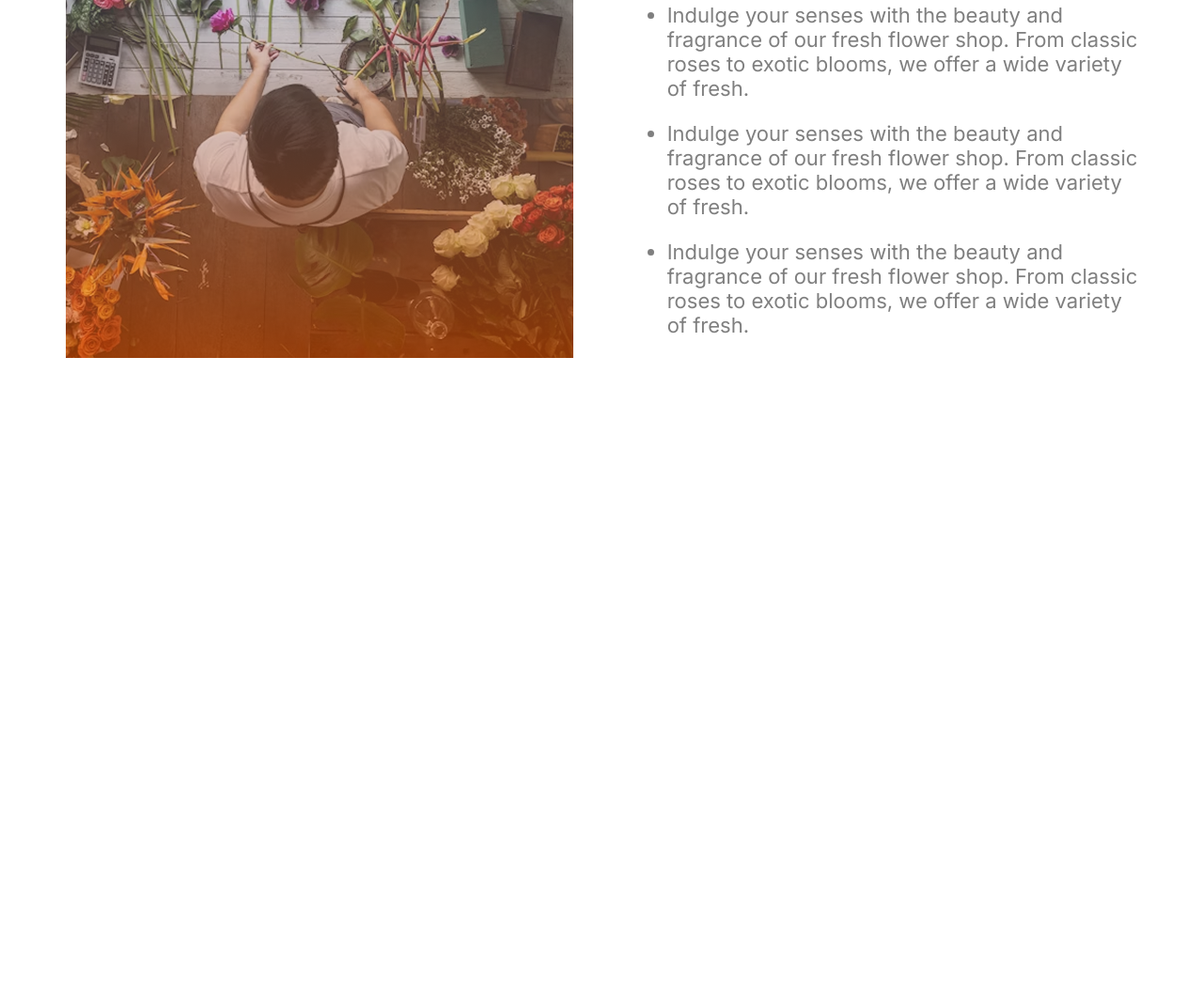
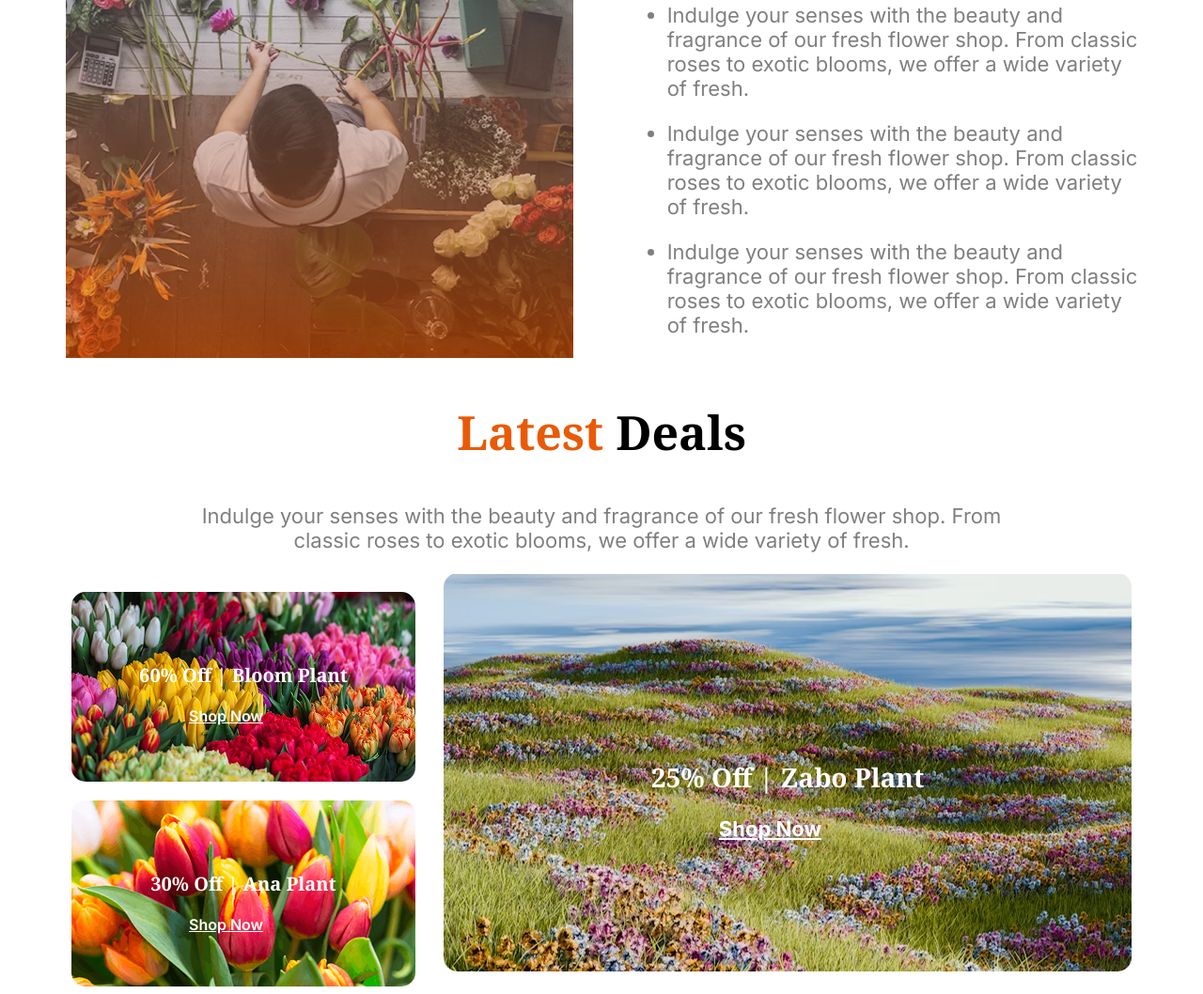
Before and after one commit to mumin-22-dev/Assignment-02, a plain HTML site: page index.html in a window 1280 px wide. Shown: the part 2449-3507 px from the top of the page at 94% size. Before the commit the page ends 2842 px from the top, so only its background shows below. Drawn offline with Linux system fonts and the light colour scheme.

Commit message:
my fourth commit

```diff
--- a/index.html
+++ b/index.html
@@ -131,7 +131,7 @@
         </div>
        </section>
 
-       <section>
+     <section>
         <div class="festun">
             <div><img class="festun-img" src="./images/flower-store.png" alt=""></div>
             <div>
@@ -146,6 +146,27 @@
             </div>
         </div>
        </section>
+
+       <section>
+        <h2 class="last-titel noto-serif"><span class="orange">Latest</span> <span class="black"> Deals</span></h2>
+        <p class="last-text   inter gray">Indulge your senses with the beauty and fragrance of our fresh flower shop. From <br>classic roses to exotic blooms, we offer a wide variety of fresh.</p>
+        <div class="last-token">
+            <div>
+                <div class="last-token-one">
+                    <h3 class="last-token-titel noto-serif">60% Off | Bloom Plant</h3>
+                    <a class="last-token-ankor  inter" href="Shop Now">Shop Now</a>
+                </div>
+                <div class="last-token-two">
+                    <h3 class="last-token-titel noto-serif">30% Off | Ana  Plant</h3>
+                     <a class="last-token-ankor inter" href="Shop Now">Shop Now</a>
+                </div>
+            </div>
+            <div class="last-token-three">
+                <h2 class="last-token-titel-zabo noto-serif">25% Off | Zabo Plant</h2>
+                <a class="last-token-ankor-zabo  inter" href="Shop Now">Shop Now</a>
+            </div>
+        </div>
+       </section>
     </main>
     <footer></footer>
 </body>
--- a/styles/style.css
+++ b/styles/style.css
@@ -179,6 +179,83 @@ font-weight: 400;
 }
 
 
+/* last section styles */
+
+.last-titel{
+  text-align: center;
+  font-size: 50px;
+font-weight: 700;
+}
+
+.last-text{
+ font-size: 22px;
+font-weight: 400;
+text-align: center;
+}
+
+/* last token styles */
+
+.last-token{
+  display: flex;
+  gap: 30px;
+  justify-content: center;
+}
+
+.last-token-one{
+width: 366px;
+height: 202px;
+background-image: url(../images/deal-bloom.png);
+border-radius: 15px;
+
+}
+.last-token-two{
+width: 366px;
+height: 198px;
+background-image: url(../images/deal-ana.png);
+border-radius: 15px;
+
+}
+
+
+.last-token-titel{
+color: white;
+font-size: 20px;
+font-weight: 700;
+text-align: center;
+padding-top: 75px;
+}
+.last-token-ankor{
+color: white;
+font-size: 16px;
+font-weight: 600;
+margin-left: 125px;
+
+
+}
+
+
+.last-token-three{
+ width: 732px;
+height: 424px;
+background-image: url(../images/deal-zabo.png);
+border-radius: 15px;
+}
+
+.last-token-titel-zabo{
+text-align: center;
+font-size: 28px;
+font-weight: 700;
+color: white;
+padding-top:175px ;
+}
+.last-token-ankor-zabo{
+color: white;
+font-size: 22px;
+font-weight: 700;
+margin-left: 40%;
+}
+
+
 
 
 
@@ -278,4 +355,29 @@ grid-template-rows: repeat(4 , auto);
 
   }
 
+  /* last section styles */
+
+
+  .last-token{
+    display: block;
+    margin-bottom: 30px;
+  }
+    .last-token-one{
+
+    background-repeat: no-repeat;
+     margin-left: 12%;
+
+  }
+  .last-token-two{
+
+     background-repeat: no-repeat;
+     margin-left: 12%;
+
+  }
+  .last-token-three{
+    width: 466px;
+    height: 272px;
+     margin-left: 5%;
+  }
+
 }
```
Also changed, not shown: images/deal-ana.png (added).
